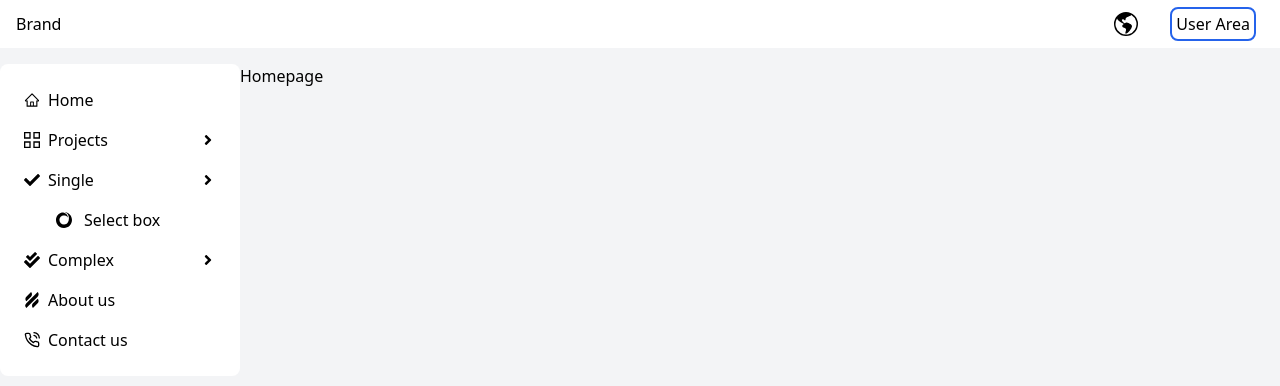
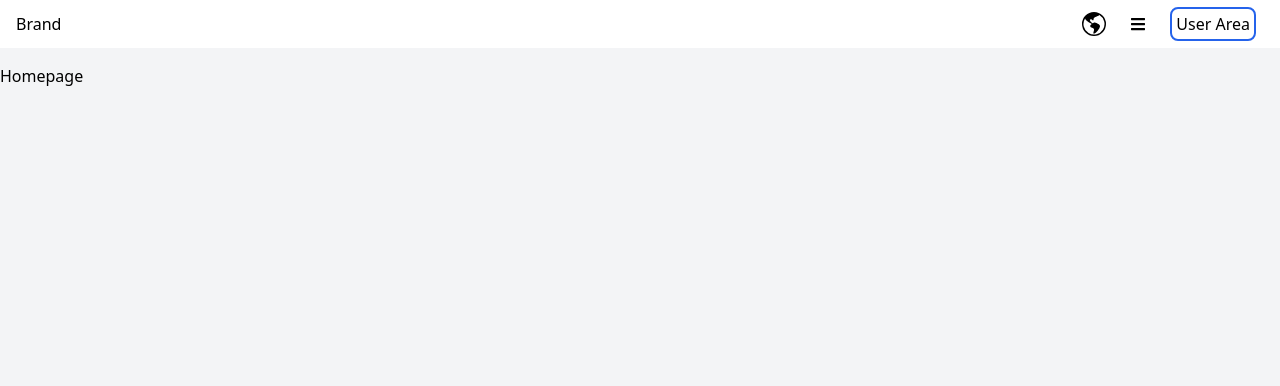
Before and after one commit to NhanVo-gmt/Admin-panel, a Next.js app: page / in a window 1280 px wide. Shown: the top 386 px of the page. Built offline with nearby package versions, Linux system fonts and the light colour scheme.

Commit message:
fixing sidebar don't popup

```diff
--- a/components/layout/LanguageSelectBox.jsx
+++ b/components/layout/LanguageSelectBox.jsx
@@ -35,7 +35,7 @@ const LanguageSelectBox = () => {
                 setOpen(true);
               }}
               className={`flex justify-center items-center gap-x-2 px-2 py-1 hover:bg-sky-200`}
-              key={item}
+              key={item.id}
             >
               <Link href={item.route}>
                 <span className={item.flag}></span>
--- a/components/layout/MainHeader.jsx
+++ b/components/layout/MainHeader.jsx
@@ -15,7 +15,7 @@ const MainHeader = () => {
         <div>
           <LanguageSelectBox />
         </div>
-        <div onClick={toggle} className="lg:hidden">
+        <div onClick={toggle} className="">
           <FaBars className="cursor-pointer" />
         </div>
         <div>
--- a/components/layout/MainLayout.jsx
+++ b/components/layout/MainLayout.jsx
@@ -22,7 +22,7 @@ const MainLayout = ({ children }) => {
         <aside
           className={`bg-white rounded-lg overflow-hidden transition-all duration-150 ${
             open ? "w-60 p-4" : "w-0"
-          } lg:w-60 lg:p-4`}
+          }`}
         >
           <ul>
             <li className="flex justify-start items-center hover:bg-blue-200 hover:text-blue-800 rounded-lg p-2">
--- a/components/layout/UserAreaSelectBox.jsx
+++ b/components/layout/UserAreaSelectBox.jsx
@@ -36,7 +36,7 @@ const UserAreaSelectBox = () => {
                 setOpen(true);
               }}
               className={`flex justify-center items-center gap-x-2 px-2 py-1 hover:bg-sky-200`}
-              key={item}
+              key={item.id}
             >
               <Link href={item.route}>{item.label}</Link>
             </div>
```
